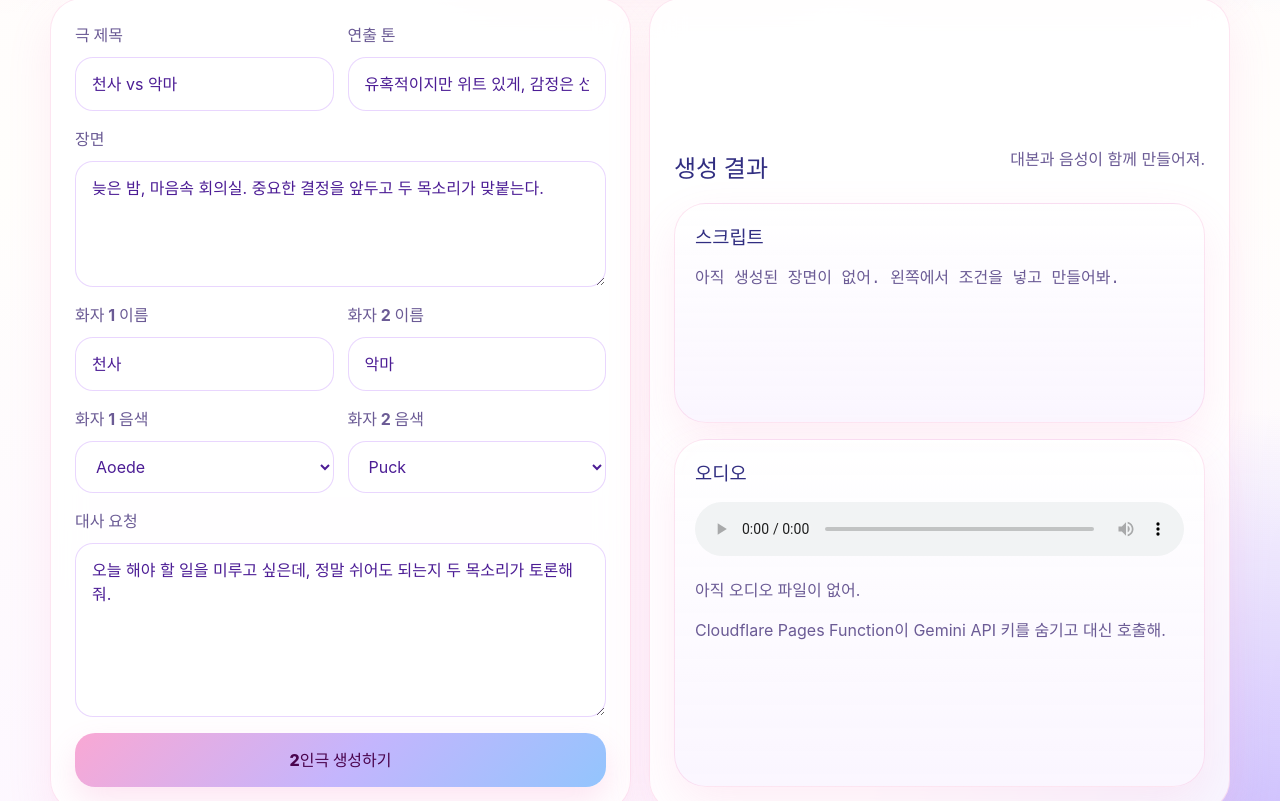
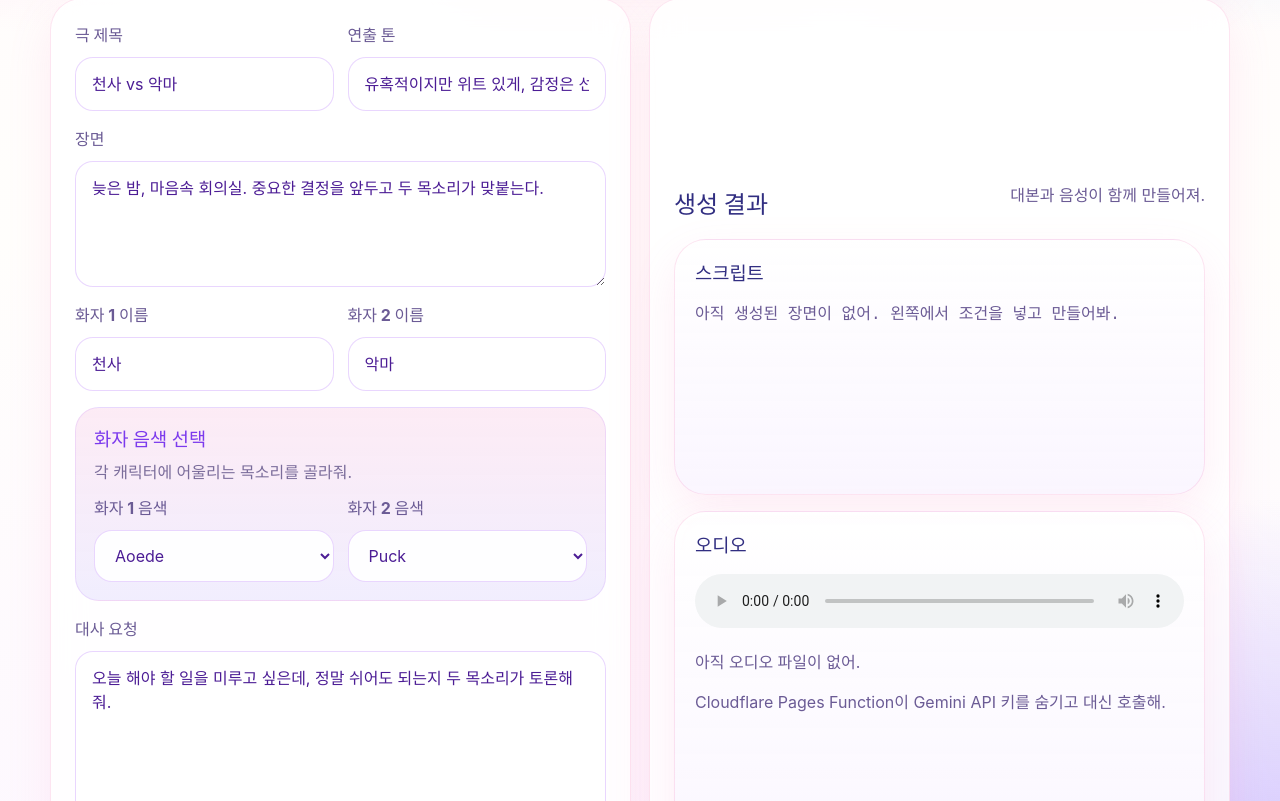
Before and after one commit to qutechoi/0416_ai-two-drama, a React (Vite) app: page / in a window 1280 px wide. Shown: the part 417-1218 px from the top of the page. Built offline with nearby package versions, Linux system fonts and the light colour scheme.

Commit message:
refactor: simplify audio panel and highlight voice selectors

```diff
--- a/src/App.css
+++ b/src/App.css
@@ -231,6 +231,27 @@ textarea::placeholder {
   line-height: 1.7;
 }
 
+.voice-card {
+  padding: 18px;
+  border-radius: 24px;
+  background: linear-gradient(180deg, rgba(252, 231, 243, 0.82), rgba(237, 233, 254, 0.78));
+  border: 1px solid rgba(168, 85, 247, 0.14);
+}
+
+.voice-card-head {
+  margin-bottom: 12px;
+}
+
+.voice-card-head h3 {
+  margin: 0 0 6px;
+  color: #7c3aed;
+}
+
+.voice-card-head p {
+  margin: 0;
+  color: #7b6d9b;
+}
+
 .audio-player {
   width: 100%;
   margin-top: 14px;
--- a/src/App.jsx
+++ b/src/App.jsx
@@ -63,7 +63,6 @@ function App() {
   const [script, setScript] = useState('')
   const [audioUrl, setAudioUrl] = useState('')
   const [audioMimeType, setAudioMimeType] = useState('audio/wav')
-  const [audioInfo, setAudioInfo] = useState(null)
   const [error, setError] = useState('')
 
   const applyPreset = (preset) => {
@@ -88,7 +87,6 @@ function App() {
     event.preventDefault()
     setLoading(true)
     setError('')
-    setAudioInfo(null)
     setStatus('두 인물의 대사를 만들고 음성을 합성하는 중이야...')
 
     if (audioUrl) {
@@ -133,14 +131,7 @@ function App() {
 
       setAudioMimeType(resolvedMimeType)
       setAudioUrl(url)
-      setAudioInfo({
-        mimeType: resolvedMimeType,
-        byteLength: binary.length,
-        originalMimeType: data.debug?.originalMimeType || null,
-        normalizedMimeType: data.debug?.normalizedMimeType || resolvedMimeType,
-        audioBase64Length: data.debug?.audioBase64Length || data.audioBase64.length,
-      })
-      setStatus('완성됐어. 재생이 안 되면 아래 다운로드 버튼으로 파일부터 확인해봐.')
+      setStatus('완성됐어. 바로 들어보거나 저장해봐.')
 
       window.setTimeout(() => {
         audioRef.current?.load()
@@ -216,6 +207,12 @@ function App() {
             </label>
           </div>
 
+          <section className="voice-card">
+            <div className="voice-card-head">
+              <h3>화자 음색 선택</h3>
+              <p>각 캐릭터에 어울리는 목소리를 골라줘.</p>
+            </div>
+
             <div className="field-grid two-up">
               <label>
                 <span>화자 1 음색</span>
@@ -238,6 +235,7 @@ function App() {
                 </select>
               </label>
             </div>
+          </section>
 
           <label>
             <span>대사 요청</span>
@@ -279,19 +277,6 @@ function App() {
               <p>아직 오디오 파일이 없어.</p>
             )}
 
-            {audioInfo && (
-              <div className="debug-card">
-                <strong>오디오 디버그 정보</strong>
-                <ul>
-                  <li>MIME: {audioInfo.mimeType}</li>
-                  <li>원본 MIME: {audioInfo.originalMimeType || '없음'}</li>
-                  <li>정규화 MIME: {audioInfo.normalizedMimeType}</li>
-                  <li>바이트 길이: {audioInfo.byteLength}</li>
-                  <li>base64 길이: {audioInfo.audioBase64Length}</li>
-                </ul>
-              </div>
-            )}
-
             <p>Cloudflare Pages Function이 Gemini API 키를 숨기고 대신 호출해.</p>
           </article>
         </section>
```
Lines whose indentation alone changed are shown as unchanged.
